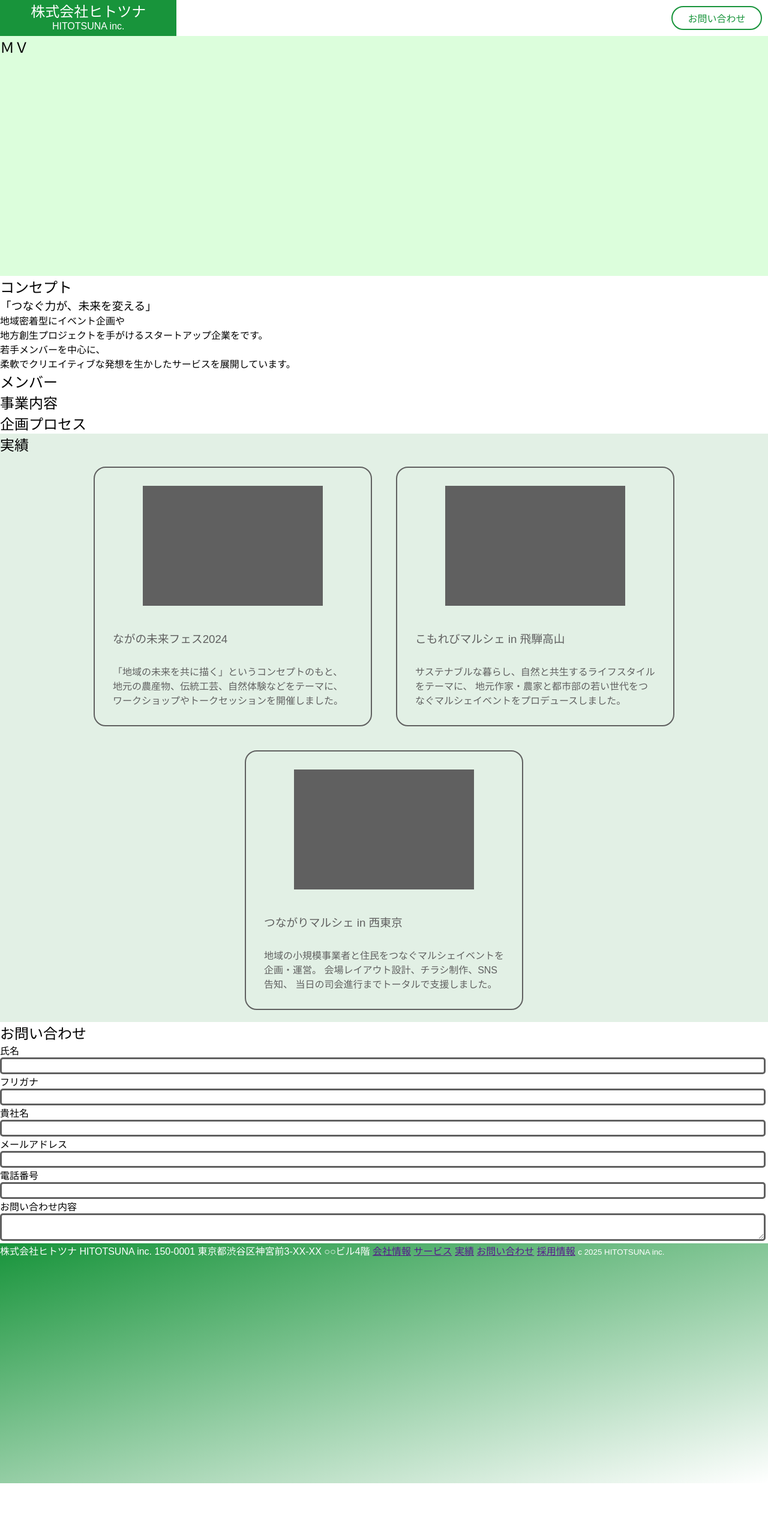
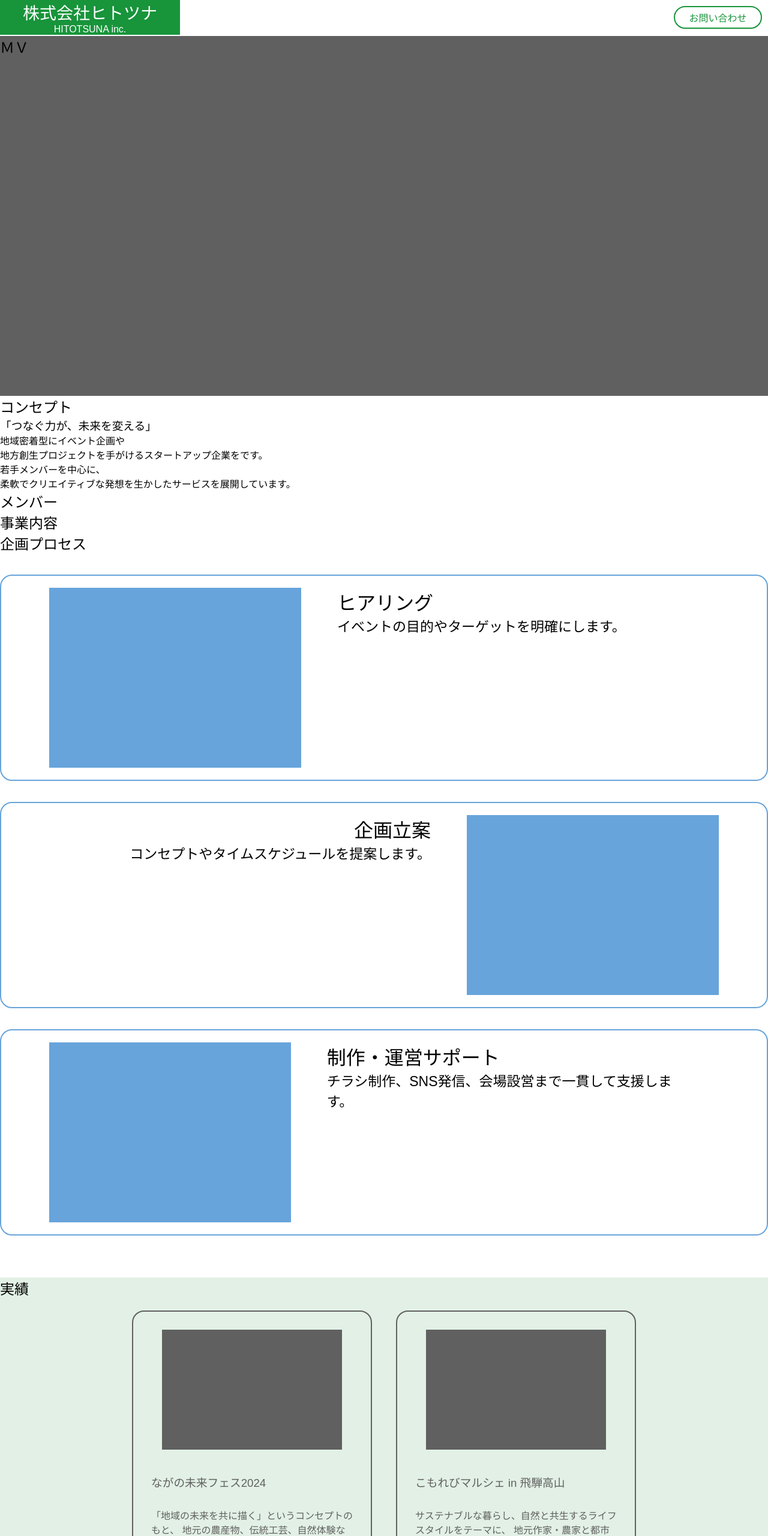
Before and after one commit to ty1227s/myportfolio2025, a plain HTML site: page ex1.html in a window 1280 px wide. Shown: the top 2561 px of the page at 60% size. Before the commit the page ends 2473 px from the top, so only its background shows below. Drawn offline with Linux system fonts and the light colour scheme.

Commit message:
5/7午後作業分

```diff
--- a/ex1.html
+++ b/ex1.html
@@ -8,28 +8,36 @@
 </head>
 <body>
   <header>
+    <div class="inner">
+      <div class="header__wrapper">
         <div class="header__companyName">
           <p class="header__companyName-ja">株式会社ヒトツナ</p>
           <p class="header__companyName-en">HITOTSUNA inc.</p>
         </div>
+
         <nav class="header__nav">
 
         </nav>
+
         <div class="header__forContact">
           お問い合わせ
+        </div>
+      </div>
     </div>
   </header>
 
   <div class="empty">
-
+    <div class="inner"></div>
   </div>
 
   <div class="mv">
+    <div class="inner">
       <h2>ＭＶ</h2> <!-- 仮見出し -->
-
+    </div>
   </div>
 
   <div class="concept">
+    <div class="inner">
       <h2>コンセプト</h2> <!-- 仮見出し -->
       <div class="concept__img">
 
@@ -44,8 +52,10 @@
         </p>
       </div>
     </div>
+  </div>
 
   <div class="member">
+    <div class="inner">
       <h2>メンバー</h2> <!-- 仮見出し -->
       <div class="member__person">
         <div class="member__person-img">
@@ -64,18 +74,43 @@
         </div>
       </div>
     </div>
+  </div>
 
   <div class="business">
+    <div class="inner">
       <h2>事業内容</h2> <!-- 仮見出し -->
-
+    </div>
   </div>
 
   <div class="process">
+    <div class="inner">
       <h2>企画プロセス</h2> <!-- 仮見出し -->
-
+      <div class="process__content">
+        <div class="process__content-img"></div> <!--img-->
+        <div class="process__content-about">
+          <h3 class="process__content-about-title">ヒアリング</h3>
+          <p class="process__content-about-text">イベントの目的やターゲットを明確にします。</p>
+        </div>
+      </div>
+      <div class="process__content">
+        <div class="process__content-img"></div> <!--img-->
+        <div class="process__content-about">
+          <h3 class="process__content-about-title">企画立案</h3>
+          <p class="process__content-about-text">コンセプトやタイムスケジュールを提案します。</p>
+        </div>
+      </div>
+      <div class="process__content">
+        <div class="process__content-img"></div> <!--img-->
+        <div class="process__content-about">
+          <h3 class="process__content-about-title">制作・運営サポート</h3>
+          <p class="process__content-about-text">チラシ制作、SNS発信、会場設営まで一貫して支援します。</p>
+        </div>
+      </div>
+    </div>
   </div>
 
   <div class="achievement">
+    <div class="inner">
       <h2>実績</h2> <!-- 仮見出し -->
       <div class="achievement__content-wrapper">
         <div class="achievement__content">
@@ -123,39 +158,50 @@
           </div>
         </div>
       </div>
-
+    </div>
   </div>
 
   <div class="contact">
+    <div class="inner">
       <h2>お問い合わせ</h2> <!-- 仮見出し -->
       <form action="">
-      <label for="">氏名
-        <input type="text" name="" id="">
-      </label>
+        <div class="contact__form-content">
+          <label for="name" class="contact__form-content-label">氏名</label>
+          <input type="text" name="" id="name">
+        </div>
 
-      <label for="">フリガナ
-        <input type="text" name="" id="">
-      </label>
+        <div class="contact__form-content">
+          <label for="furigana" class="contact__form-content-label">フリガナ</label>
+          <input type="text" name="" id="furigana">
+        </div>
 
-      <label for="">貴社名
-        <input type="text" name="" id="">
-      </label>
+        <div class="contact__form-content">
+          <label for="company" class="contact__form-content-label">貴社名</label>
+          <input type="text" name="" id="company">
+        </div>
 
-      <label for="">メールアドレス
-        <input type="email" name="" id="">
-      </label>
+        <div class="contact__form-content">
+          <label for="email" class="contact__form-content-label">メールアドレス</label>
+          <input type="email" name="" id="email">
+        </div>
 
-      <label for="">電話番号
-        <input type="tel" name="" id="">
-      </label>
+        <div class="contact__form-content">
+          <label for="tel" class="contact__form-content-label">電話番号</label>
+          <input type="tel" name="" id="tel">
+        </div>
 
-      <label for="">お問い合わせ内容
-        <textarea name="" id=""></textarea>
-      </label>
+        <div class="contact__form-content">
+          <label for="detail" class="contact__form-content-label">お問い合わせ内容</label>
+          <textarea name="" id="detail"></textarea>
+        </div>
+        <button class="contact__form-content-submit">送　信</button>
+
       </form>
+    </div>
   </div>
 
   <footer>
+    <div class="inner">
       株式会社ヒトツナ
       HITOTSUNA inc.
       150-0001
@@ -168,7 +214,8 @@
         <a href="">お問い合わせ</a>
         <a href="">採用情報</a>
       </nav>
-      <small>c 2025 HITOTSUNA inc.</small>
+      <small>&copy; 2025 HITOTSUNA inc.</small>
+    </div>
   </footer>
 
   <script src="ex1.js"></script>
--- a/ex1style.css
+++ b/ex1style.css
@@ -1,41 +1,69 @@
 @charset "utf-8";
 
+/* 共通設定 */
 :root {
   --main-color: #18943b; /* 緑色 */
   --sub-color: #67a4db;
   --sub-color2: #606060; /* グレー */
+  --sub-color3: #939019; /* 黄土色 */
 }
 
 * {
+  box-sizing: border-box;
   font-family: "sicprintempspetit", sans-serif;
   font-weight: 400;
   font-style: normal;
   margin: 0;
 }
 
+.inner {
+  margin: 0 auto;
+  max-width: 1400px;
+}
+
+/* header .inner {
+  margin: 0 auto;
+} */
+
+
+/* ヘッダー ------------------------------------------------------------------------------------------ */
 header {
+  align-items: center;
   background-color: #fff;
+  height: 60px;
+  margin: 0 auto;
+  position: fixed;
+  width: 100%;
+}
+
+.header__wrapper {
   display: flex;
-  height: 60px;
-  position: fixed;
+  margin: 0 auto;
   width: 100%;
 }
 
 .header__companyName {
   background-color: var(--main-color);
   color: #fff;
-  width: 300px;
+  /* display: block; */
+  /* height: 100%; */
+  /* line-height: 1.5; */
+  /* padding: 12px; */
+  vertical-align: top;
+  max-width: 300px;
+  min-width: 300px;
 }
 
 .header__companyName-ja {
-  font-size: 24px;
+  font-size: 28px;
   text-align: center;
 }
 
 .header__companyName-en {
   font-family: "futura-pt", sans-serif;
+  font-style: normal;
   font-weight: 400;
-  font-style: normal;
+  font-size: 16px;
   text-align: center;
 }
 
@@ -64,8 +92,55 @@ header {
 
 /* メインビジュアル -------------------------------------------------------------------------------- */
 .mv {
-  background-color: #dcfedc;
-  height: 400px;
+  background-color: var(--sub-color2); /* 仮設定 */
+  height: 600px;
+}
+
+/* 企画プロセスブロック ----------------------------------------------------------------------------- */
+.process__content {
+  border: 2px solid var(--sub-color);
+  border-radius: 20px;
+  display: flex;
+  margin-top: 35px;
+  margin-bottom: 35px;
+  padding: 20px 80px 20px;
+}
+
+.process__content:nth-of-type(2n) {
+  flex-direction: row-reverse;
+}
+
+.process__content:last-of-type {
+  margin-bottom: 70px;
+}
+
+
+
+.process__content-img {
+  background-color: var(--sub-color); /* 仮設定 */
+  height: 300px;
+  width: 420px;
+}
+
+.process__content-about {
+  margin-left: 60px;
+  margin-right: 60px;
+}
+
+.process__content-about-title {
+  font-size: 32px;
+}
+
+.process__content:nth-of-type(2n) .process__content-about-title {
+  text-align: right;
+}
+
+.process__content-about-text {
+  font-size: 23px;
+}
+
+.process__content:nth-of-type(2n) .process__content-about-text {
+  text-align: right;
 }
 
 /* 実績ブロック ------------------------------------------------------------------------------------ */
@@ -112,15 +187,50 @@ header {
 }
 
 
+/* お問い合わせブロック -------------------------------------------------------------------------------- */
+.contact__form-content {
+  display: flex;
+  width: 100%;
+}
+
+@media screen and (max-width: 900px) {
+  .contact__form-content {
+    display: inline-block;
+  }
+}
+
+.contact__form-content-label {
+  line-height: 3.4;
+  width: 150px;
+}
+
+@media screen and (max-width: 900px) {
+  .contact__form-content-label {
+    line-height: 0.88;
+    width: 100%;
+  }
+}
+
+
 
 input, textarea {
+  background-color: #e9e9e9;
   border: 3px solid var(--sub-color2);
   border-radius: 5px;
   font-size: 16px;
+  margin-top: 15px;
   /* margin-left: 10px;
   margin-right: 10px; */
+  margin-bottom: 15px;
   padding: 2px 10px;
-  width: calc(100% - 30px);
+  width: calc(100% - 150px);
+}
+
+@media screen and (max-width: 900px) {
+  input, textarea {
+    margin-top: 5px;
+    width: 100%;
+  }
 }
 
 input:focus {
@@ -128,8 +238,35 @@ input:focus {
   border: 3px solid var(--main-color);
 }
 
+.contact__form-content-submit {
+  background-color: var(--main-color);
+  border: none;
+  border-radius: 20px;
+  box-shadow: 5px 5px 5px var(--sub-color2);
+  color: #fff;
+  font-size: 30px;
+  height: 50px;
+  margin-left: auto;
+  margin-right: auto;
+  margin-bottom: 40px;
+  text-align: center;
+  width: 300px;
+}
+
+.contact__form-content-submit:hover {
+  background-color: var(--sub-color3);
+}
+
+.contact__form-content-submit:focus {
+  box-shadow: none;
+  position: relative;
+  left: 5px;
+  top: 5px;
+}
 
 
+
+/* フッター ------------------------------------------------------------------------------------------ */
 footer {
   background: linear-gradient(345deg, #fff, var(--main-color));
   color: #fff;
```
Lines whose indentation alone changed are shown as unchanged.
